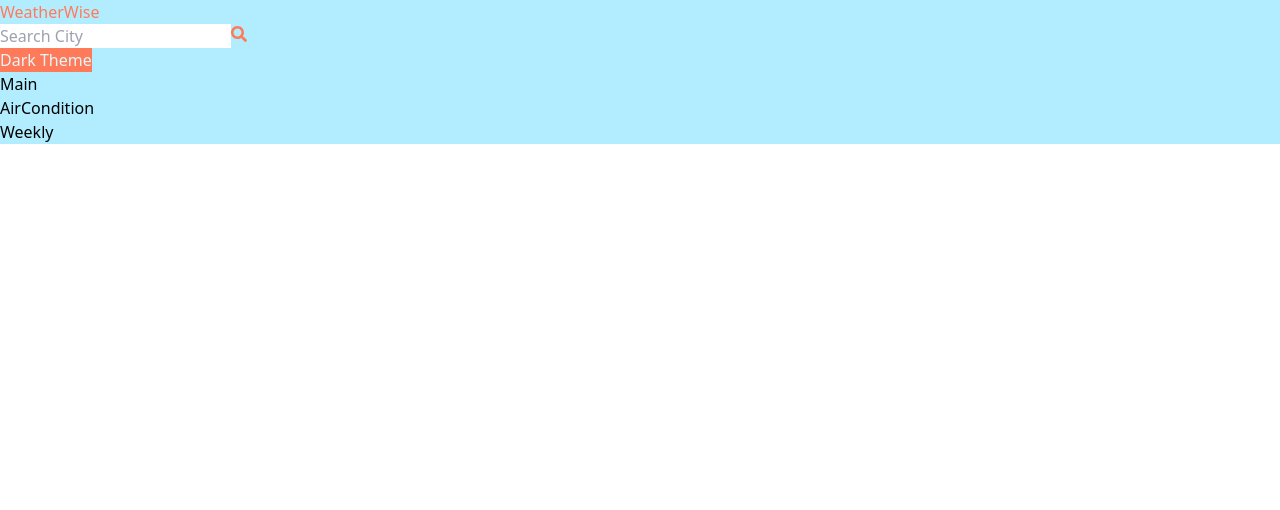
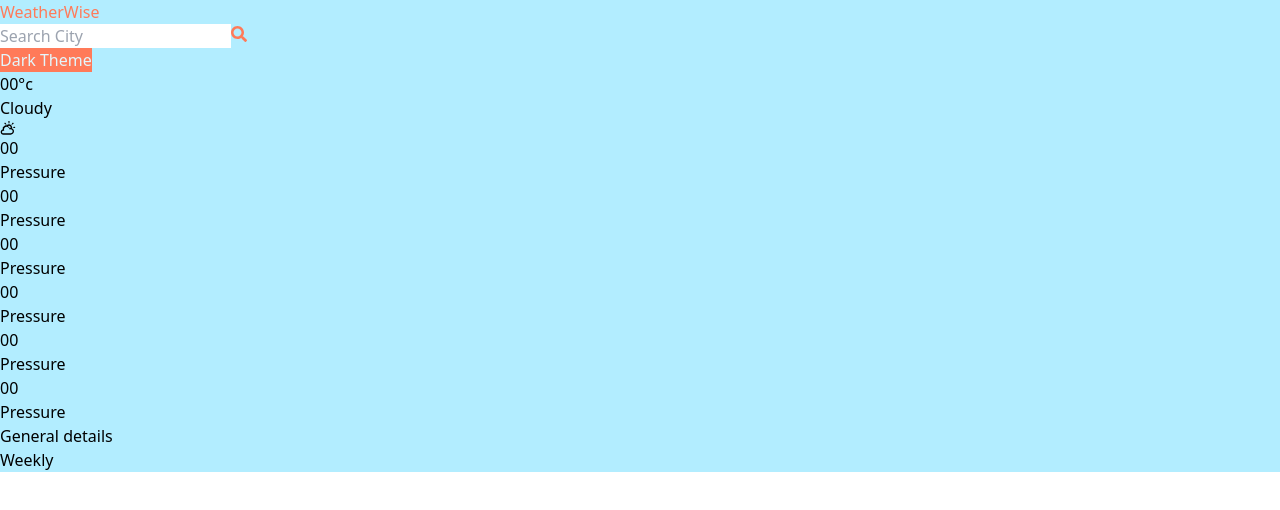
Before and after one commit to muhammadhussain29/WeatherWise, a React (Vite) app: page / in a window 1280 px wide. Shown: the top 510 px of the page. Built offline with nearby package versions, Linux system fonts and the light colour scheme.

Commit message:
Restructured | working on theme | Working on Main Section

```diff
--- a/src/App.jsx
+++ b/src/App.jsx
@@ -4,38 +4,39 @@ import Navbar from './components/Navbar';
 import Body from './components/Body';
 
 const App = () => {
-  // const options = {
-  //   method: 'GET',
-  //   url: 'https://yahoo-weather5.p.rapidapi.com/weather',
-  //   params: {
-  //     location: 'islamabad',
-  //     format: 'json',
-  //     u: 'c'
-  //   },
-  //   headers: {
-  //     'x-rapidapi-key': 'b23f1471f5msh7e3ff14218c3251p145e80jsnfa1d1b6f02e6',
-  //     'x-rapidapi-host': 'yahoo-weather5.p.rapidapi.com'
-  //   }
-  // };
-  // const result = async () => {
-  //   try {
-  //     const response = await axios.request(options);
-  //     console.log('Weather Data:', response.data);
+  const options = {
+    method: 'GET',
+    url: 'https://yahoo-weather5.p.rapidapi.com/weather',
+    params: {
+      location: 'islamabad',
+      format: 'json',
+      u: 'c'
+    },
+    headers: {
+      // 'x-rapidapi-key': 'b23f1471f5msh7e3ff14218c3251p145e80jsnfa1d1b6f02e6',
+      'x-rapidapi-key': '706f5ebbecmsh149114f2bf43afdp1a6329jsn0dd215c8fc80',
+      'x-rapidapi-host': 'yahoo-weather5.p.rapidapi.com'
+    }
+  };
+  const result = async () => {
+    try {
+      const response = await axios.request(options);
+      console.log('Weather Data:', response.data);
 
-  //     console.log("humidity: ", response.data.current_observation.atmosphere.humidity);
-  //     console.log("visibility: ", response.data.current_observation.atmosphere.visibility);
-  //     console.log("pressure: ", response.data.current_observation.atmosphere.pressure);
-  //     console.log("Temperature: ", response.data.current_observation.condition.temperature);
-  //     console.log("condition: ", response.data.current_observation.condition.text);
+      console.log("humidity: ", response.data.current_observation.atmosphere.humidity);
+      console.log("visibility: ", response.data.current_observation.atmosphere.visibility);
+      console.log("pressure: ", response.data.current_observation.atmosphere.pressure);
+      console.log("Temperature: ", response.data.current_observation.condition.temperature);
+      console.log("condition: ", response.data.current_observation.condition.text);
 
-  //   } catch (error) {
-  //     console.error('Error Message:', error.message);
-  //     console.error('Error Response:', error.response?.data);
-  //   }
-  // };
+    } catch (error) {
+      console.error('Error Message:', error.message);
+      console.error('Error Response:', error.response?.data);
+    }
+  };
   // useEffect(() => {
   //   result();
-  // }, [
+  // }, [])
 
  // State to handle dark mode
  const [isDarkMode, setIsDarkMode] = useState(false);
--- a/src/components/AirCondition.jsx
+++ /dev/null
@@ -1,9 +0,0 @@
-import React from 'react'
-
-const AirCondition = (props) => {
-  return (
-    <div className={`h-1/3 rounded-xl mt-5 px-10 py-3 ${ props.isDarkMode ? 'dark-bg-contrast' : 'light-bg-contrast'}`}>AirCondition</div>
-  )
-}
-
-export default AirCondition
--- a/src/components/Body.jsx
+++ b/src/components/Body.jsx
@@ -1,16 +1,16 @@
 import React from 'react'
 import Main from './Main'
-import AirCondition from './AirCondition'
+import LocationDetails from './LocationDetails'
 import Weekly from './Weekly'
 
 const Body = (props) => {
   return (
-    <div className='flex justify-between h-[80vh]'>
-        <div className='flex flex-col justify-between w-2/3 h-full'>
+    <div className='flex flex-col justify-between h-[80vh]'>
+        <div className='flex justify-between mb-5 h-full'>
             <Main isDarkMode={props.isDarkMode} switchDarkMode={props.switchDarkMode}/>
-            <AirCondition isDarkMode={props.isDarkMode} switchDarkMode={props.switchDarkMode}/>
+            <LocationDetails isDarkMode={props.isDarkMode} switchDarkMode={props.switchDarkMode}/>
         </div>
-        <Weekly isDarkMode={props.isDarkMode} switchDarkMode={props.switchDarkMode}/>
+            <Weekly isDarkMode={props.isDarkMode} switchDarkMode={props.switchDarkMode}/>
     </div>
   )
 }
--- /dev/null
+++ b/src/components/LocationDetails.jsx
@@ -0,0 +1,16 @@
+import React from 'react'
+
+const AirCondition = (props) => {
+  return (
+    <div className={`h-full w-1/3 rounded-xl px-10 py-3 ${ props.isDarkMode ? 'dark-bg-contrast' : 'light-bg-contrast'}`}>
+      General details
+      {/* City/Country */}
+
+          {/* sunrise / sunset */}
+          {/* Timezone */}
+          {/* lat / lon */}
+      </div>
+  )
+}
+
+export default AirCondition
--- a/src/components/Main.jsx
+++ b/src/components/Main.jsx
@@ -1,8 +1,36 @@
 import React from 'react'
+import WeatherBox from './WeatherBox';
+import { TiWeatherPartlySunny } from "react-icons/ti";
 
 const Main = (props) => {
   return (
-    <div className={`h-2/3 rounded-xl px-10 py-3 ${ props.isDarkMode ? 'dark-bg-contrast' : 'light-bg-contrast'}`}>Main</div>
+    <div className={`h-full w-2/3 mr-5 rounded-xl px-10 py-5 flex flex-col justify-between ${props.isDarkMode ? 'dark-bg-contrast' : 'light-bg-contrast'}`}>
+      <div className="upper flex justify-between items-center">
+        <div className="left">
+          <div className="temp ">
+          {/* Temperature */}
+          <div className="text-9xl">00<span>&deg;c</span></div>
+          {/* then text ex: mostly cloudy */}
+          <div className="text-5xl">Cloudy</div>
+          </div>
+        </div>
+        <div className="right">
+          {/* For Image */}
+          <TiWeatherPartlySunny className='text-9xl' />
+        </div>
+      </div>
+      <div className="lower flex justify-between items-center">
+        {/* // humidity pressure visibility */}
+        <WeatherBox />
+        <WeatherBox />
+        <WeatherBox />
+        {/* // wind: chill speed direction */}
+        <WeatherBox />
+        <WeatherBox />
+        <WeatherBox />
+      </div>
+
+    </div>
   )
 }
 
--- /dev/null
+++ b/src/components/WeatherBox.jsx
@@ -0,0 +1,12 @@
+import React from 'react'
+
+const WeatherBox = () => {
+  return (
+    <div className="flex flex-col items-center justify-between">
+          <div className="text-2xl">00</div>
+          <div className="text-xl">Pressure</div>
+        </div>
+  )
+}
+
+export default WeatherBox
--- a/src/components/Weekly.jsx
+++ b/src/components/Weekly.jsx
@@ -2,7 +2,7 @@ import React from 'react'
 
 const Weekly = (props) => {
   return (
-    <div className={`w-1/3 h-full rounded-xl ml-5 px-10 py-3 ${ props.isDarkMode ? 'dark-bg-contrast' : 'light-bg-contrast'}`}>Weekly</div>
+    <div className={`w-full h-2/5 rounded-xl px-10 py-3 ${ props.isDarkMode ? 'dark-bg-contrast' : 'light-bg-contrast'}`}>Weekly</div>
   )
 }
 
```
Also changed, not shown: src/components/ForcastBox.jsx (added, +9 -0 lines).
